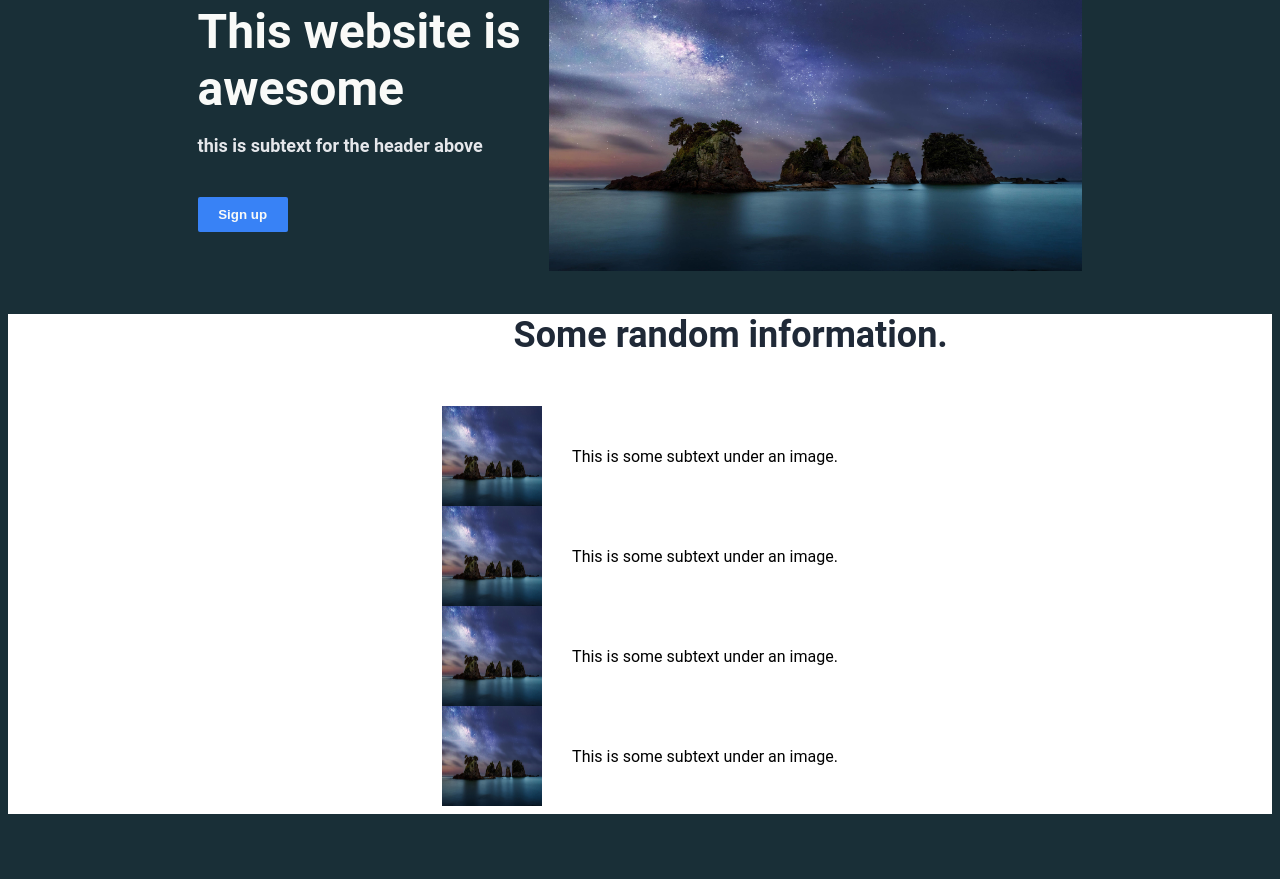
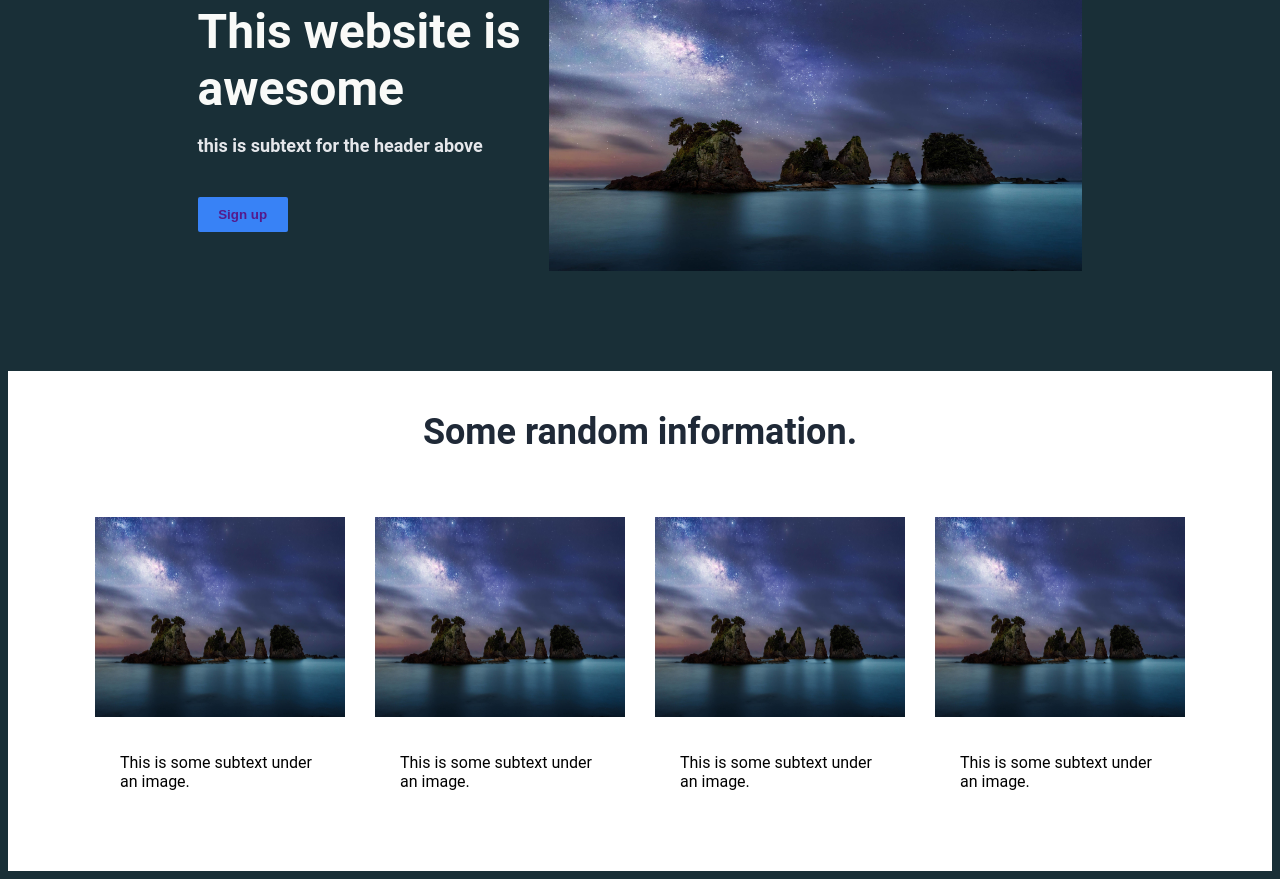
Before and after one commit to ChanceTheDev0/landing-page, a plain HTML site: page index.html in a window 1280 px wide. Shown: the part 337-1216 px from the top of the page. Before the commit the page ends 1159 px from the top, so only its background shows below. Drawn offline with Linux system fonts and the light colour scheme.

Commit message:
fix alignment with flex

```diff
--- a/index.html
+++ b/index.html
@@ -21,30 +21,34 @@
         <p class = text>
             this is subtext for the header above
         </p>
-        <button class = bttn>Sign up</button>
+        <a href="" style="text-decoration:none">
+        <button class = bttn>Sign up
+        </a>
+        </button>
+
     </h1>
 
     <img src="img/wallpaper.jfif" class = img alt="placeholder" height="300px" width="600px">
     <br/>
-</div> <br/>
+</div>
 <div class = cont2>
     <h1 class = h2>
         Some random information.
     </h1>
-
+    <div class = randominfo-wrapper>
 <div class = randominfo>
-    <img src="img/wallpaper.jfif" class = img alt="placeholder" height="100px" width="100px">
+    <img src="img/wallpaper.jfif" class = img alt="placeholder" height="200px" width="250px">
+    <p class = p>This is some subtext under an image.</p></div>
+   <div class = randominfo>
+    <img src="img/wallpaper.jfif" class = img alt="placeholder" height="200px" width="250px">
+    <p>This is some subtext under an image.</p></div>
+    <div class = randominfo>
+    <img src="img/wallpaper.jfif" class = img alt="placeholder" height="200px" width="250px">
     <p>This is some subtext under an image.</p></div>
    <div class = randominfo>
-    <img src="img/wallpaper.jfif" class = img alt="placeholder" height="100px" width="100px">
+    <img src="img/wallpaper.jfif" class = img alt="placeholder" height="200px" width="250px">
     <p>This is some subtext under an image.</p></div>
-    <div class = randominfo>
-    <img src="img/wallpaper.jfif" class = img alt="placeholder" height="100px" width="100px">
-    <p>This is some subtext under an image.</p></div>
-   <div class = randominfo>
-    <img src="img/wallpaper.jfif" class = img alt="placeholder" height="100px" width="100px">
-    <p>This is some subtext under an image.</p></div>
-
+</div>
 </div>
 
 
--- a/style.css
+++ b/style.css
@@ -4,7 +4,7 @@ body {
 }
 .header {
     margin-left: 15%;
-    margin-right: 15%;
+    margin-right: 18%;
     display: flex;
     justify-content: space-between;
     color: white;
@@ -29,10 +29,11 @@ body {
 }
 .cont {
     display: flex;
+    align-content: center;
     justify-content: space-between;
     margin-left: 15%;
     margin-right: 15%;
-    margin-bottom: 0px;
+    margin-bottom: 100px;
 }
 .bttn {
     width: 90px;
@@ -44,26 +45,30 @@ body {
     font-weight: bold;
 }
 .cont2 {
+    align-items: center;
     height: 500px;
     background-color: white;
 }
 .h2 {
+    padding-top: 40px;
     display: flex;
-    margin-left: 40%;
-    margin-bottom: 50px;
+    justify-content: center;
     font-size: 36px;
     font-weight: bold;
     color: #1f2937;
 }
 .randominfo {
+   margin: 40px;
    display: flex;
-   flex-direction: row;
+   flex-direction: column;
+   max-width: 200px;
    align-items: center;
-   gap: 30px;
+   gap: 20px;
    justify-content: center;
 }
-.img {
+.randominfo-wrapper {
+    margin-left: 20%;
+    margin-right: 20%;
     display: flex;
-    flex-direction: row;
-
+    justify-content: center;
 }
```
